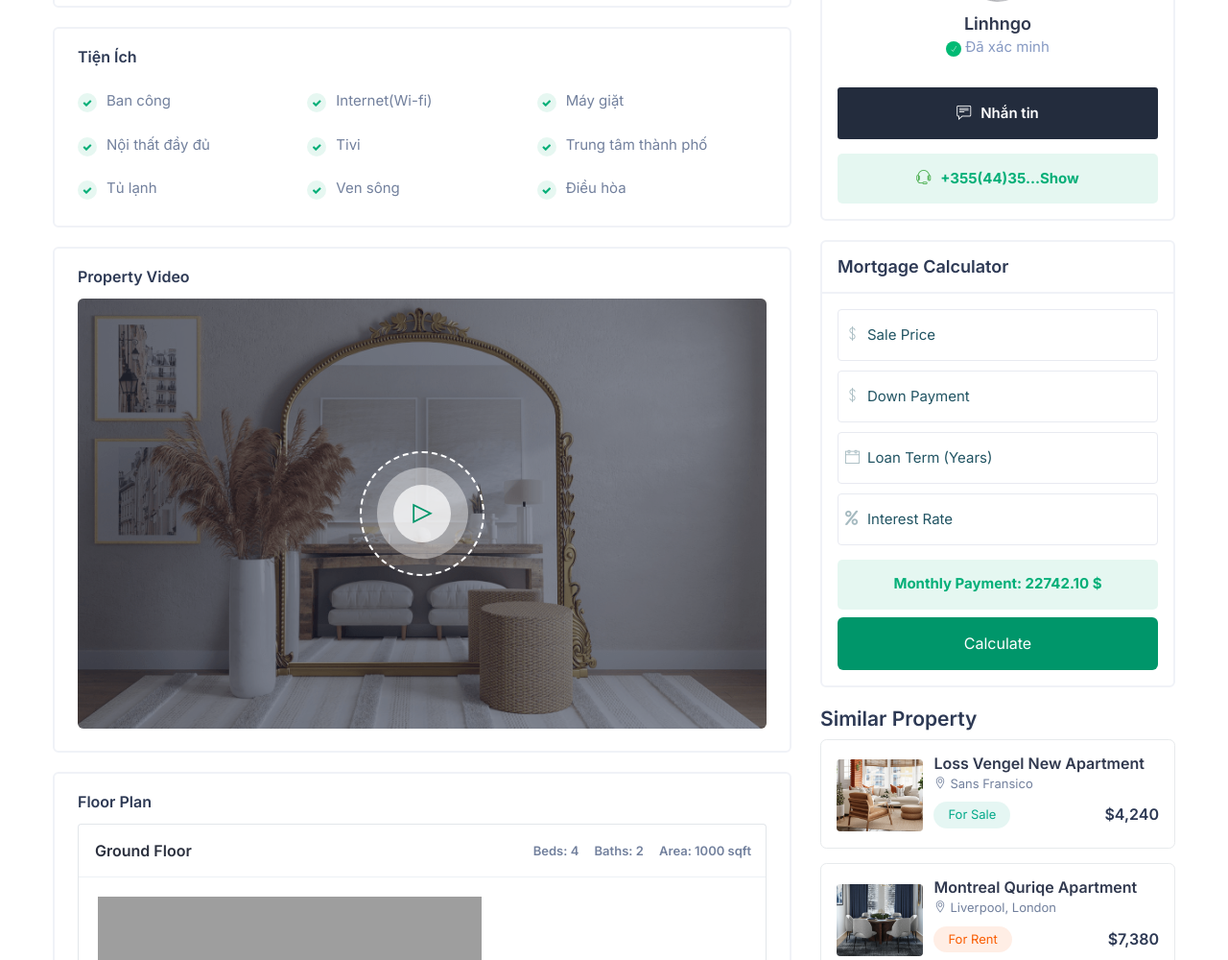
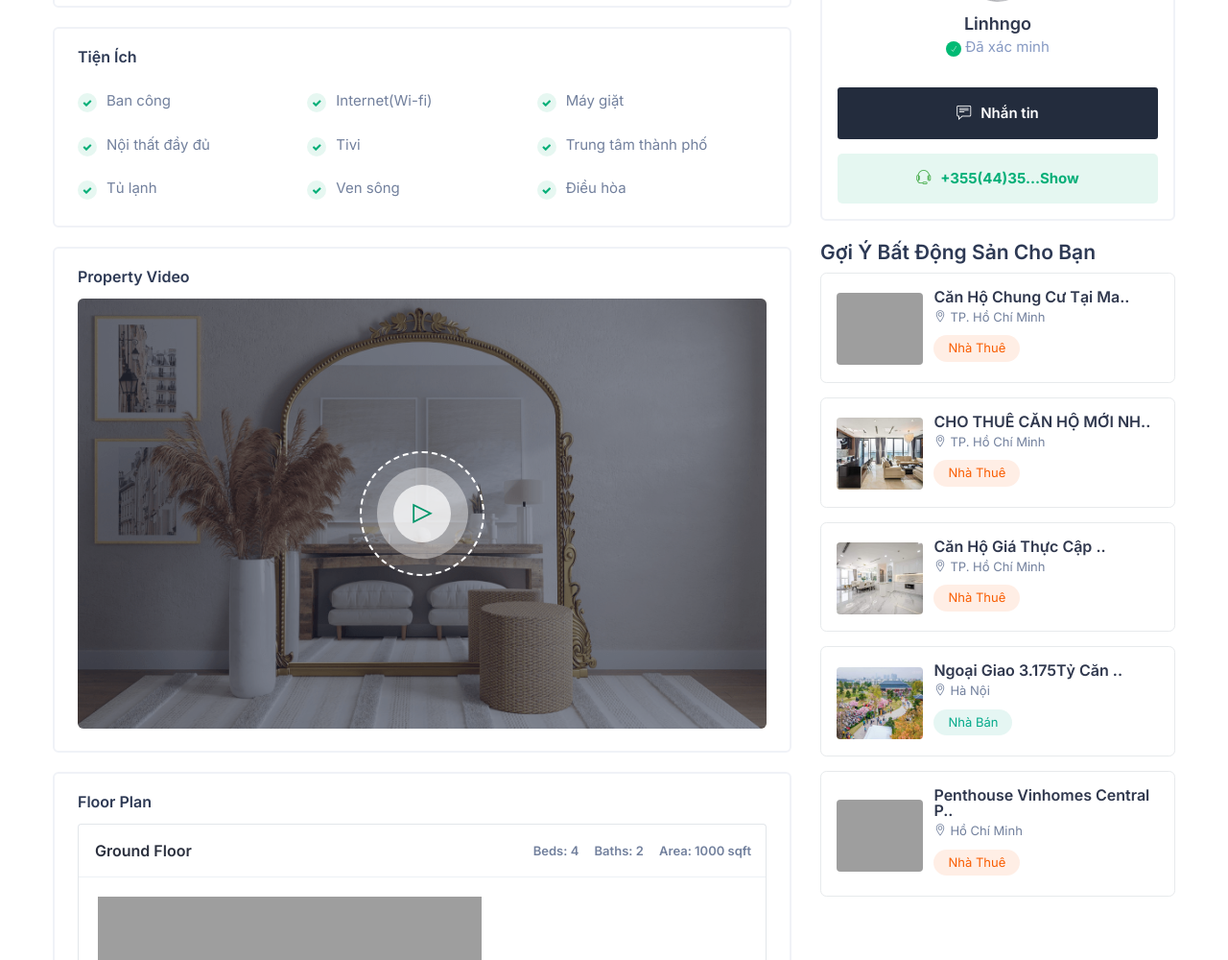
Before and after one commit to TilarnaExdilika/sancity, a PHP site: page /?controller=BdsRent&action=single&property_id=7 in a window 1280 px wide. Shown: the part 1432-2432 px from the top of the page at 96% size. Run offline with PHP 8.4, Linux system fonts and the light colour scheme; data comes from the database, SQL or seed files in the repository; some libraries are stand-ins or nearby versions; some web fonts are replaced; grey boxes are pictures that could not be loaded.

Commit message:
Cập nhật 28/06/2023
--Update PHP MVC

```diff
--- a/controller/BdsRent.php
+++ b/controller/BdsRent.php
@@ -50,9 +50,13 @@
                 // Định dạng lại giá bất động sản
                 $property['formatted_price'] = $this->formatPrice($property['price']);
 
-                // Truyền dữ liệu $property và $propertyImages vào view
+                // Lấy danh sách các bất động sản tương tự
+                $similarProperties = $this->model->getSimilarProperties($propertyId, $property['type_id']);
+
+                // Truyền dữ liệu $property, $propertyImages và $similarProperties vào view
                 $data['property'] = $property;
                 $data['propertyImages'] = $propertyImages;
+                $data['similarProperties'] = $similarProperties;
                 require_once 'view/bds_rent/single.php';
             } else {
                 // Xử lý trường hợp không tìm thấy bất động sản hoặc không có giá trị 'price'
@@ -63,5 +67,8 @@
             echo "Vui lòng cung cấp ID bất động sản.";
         }
     }
+
+
+
 }
 ?>
--- a/model/Property.php
+++ b/model/Property.php
@@ -108,5 +108,30 @@
         return $result;
     }
 
+    public function getSimilarProperties($propertyId, $typeId)
+{
+    $query = "
+    SELECT p.*, pt.type_name, bd.bedroom_count, ba.bathroom_count, l.city, pi.image_url
+    FROM properties p
+    INNER JOIN property_types pt ON p.type_id = pt.type_id
+    INNER JOIN property_details pd ON p.property_id = pd.property_id
+    INNER JOIN bedrooms bd ON pd.bedroom_id = bd.bedroom_id
+    INNER JOIN bathrooms ba ON pd.bathroom_id = ba.bathroom_id
+    LEFT JOIN locations l ON p.property_id = l.property_id
+    LEFT JOIN (
+        SELECT property_id, MIN(image_url) AS image_url
+        FROM property_images
+        GROUP BY property_id
+    ) pi ON p.property_id = pi.property_id
+    WHERE p.property_id != ? AND p.type_id = ?
+    ORDER BY p.property_id DESC";
+
+    $params = array($propertyId, $typeId);
+    $result = $this->db->getList($query, $params);
+
+    return $result;
+}
+
+
 }
 ?>
--- a/view/bds_rent/single.php
+++ b/view/bds_rent/single.php
@@ -256,7 +256,7 @@
 
 								<div class="block-body">
 									<div class="map-container">
-										<iframe src="https://www.google.com/maps/embed?pb=!1m18!1m12!1m3!1d15090.183774083564!2d72.82822336977539!3d18.99565!2m3!1f0!2f0!3f0!3m2!1i1024!2i768!4f13.1!3m3!1m2!1s0x3be7cef0d17ace6f%3A0xba0d758b25d8b289!2sICICI%20Bank%20Curry%20Road%2C%20Mumbai-Branch%20%26%20ATM!5e0!3m2!1sen!2sin!4v1624183548415!5m2!1sen!2sin" class="full-width" height="450" style="border:0;" allowfullscreen="" loading="lazy"></iframe>
+										<iframe src="https://www.google.com/maps/d/embed?mid=1JUsMjCV0IBtOuR1qTuEilkkrC_Q&hl=en_US&ehbc=2E312F" class="full-width" height="450" style="border:0;" allowfullscreen="" loading="lazy"></iframe>
 									</div>
 
 								</div>
@@ -709,9 +709,9 @@
 									</div>
 									<div class="price_offer">giảm 20%</div>
 								</div>
+								<?php if ($property['status'] == 'Thuê'): ?>
 									<div class="side-booking-body">
 										<div class="row">
-									<?php if ($property['status'] == 'Thuê'): ?>
 											<div class="col-lg-6 col-md-6 col-sm-6 col-6">
 												<div class="form-group">
 													<label>Thời gian thuê</label>
@@ -752,9 +752,60 @@
 													</div>
 												</div>
 											</div>
-									<?php endif; ?>
 										</div>
 									</div>
+								<?php else: ?>
+									<div class="sider_blocks_wrap p-3">
+										<div class="text-center">
+											<h4 class="mb-0">Liên hệ hợp đồng</h4>
+											<a class="_calss_tyui" href="tel:4048651904">(404) 865-1904</a>
+										</div>
+										<div class="login-form">
+											<form>
+												<div class="row">
+
+													<div class="col-lg-12 col-md-12">
+														<div class="form-group">
+															<label>Name*</label>
+															<input type="text" class="form-control">
+														</div>
+													</div>
+													<div class="col-lg-12 col-md-12">
+														<div class="form-group">
+															<label>Email*</label>
+															<input type="email" class="form-control">
+														</div>
+													</div>
+													<div class="col-lg-12 col-md-12">
+														<div class="form-group">
+															<label>Phone</label>
+															<input type="text" class="form-control">
+														</div>
+													</div>
+												</div>
+												<div class="default-terms_wrap">
+													<div class="default-terms_flex">
+														<input id="vd" class="checkbox-custom" name="vd" type="checkbox">
+														<!-- <label for="vd" class="checkbox-custom-label">Live Video Tour</label> -->
+													</div>
+												</div>
+												<div class="default-terms_wrap">
+													<div class="default-terms_flex">
+														<input id="tm" class="checkbox-custom" name="tm" type="checkbox">
+														<label for="tm" class="checkbox-custom-label"></label>
+													</div>
+													<div class="default-terms">
+														Bằng cách gửi biểu mẫu này, bạn đồng ý với <a href="#" title="Terms of Service">điều khoản dịch vụ</a> và <a href="#" title="Privacy Policy">Chính sách</a> của chúng tôi .</div>
+												</div>
+												<div class="form-group">
+													<button type="submit" class="btn btn-md full-width pop-login">Send Message</button>
+												</div>
+
+											</form>
+										</div>
+									</div>
+								<?php endif; ?>
+
 								</div>
 
 
@@ -779,127 +830,58 @@
 									</div>
 								</div>
 
-								<!-- Mortgage Calculator -->
-								<div class="sider_blocks_wrap">
-									<div class="side-booking-header">
-										<h4 class="m-0">Mortgage Calculator</h4>
-									</div>
 
-									<div class="sider-block-body p-3">
-										<div class="form-group">
-											<div class="input-with-icon">
-												<input type="text" class="form-control light" placeholder="Sale Price">
-												<i class="ti-money"></i>
-											</div>
-										</div>
-
-										<div class="form-group">
-											<div class="input-with-icon">
-												<input type="text" class="form-control light" placeholder="Down Payment">
-												<i class="ti-money"></i>
-											</div>
-										</div>
-
-										<div class="form-group">
-											<div class="input-with-icon">
-												<input type="text" class="form-control light" placeholder="Loan Term (Years)">
-												<i class="ti-calendar"></i>
-											</div>
-										</div>
-
-										<div class="form-group">
-											<div class="input-with-icon">
-												<input type="text" class="form-control light" placeholder="Interest Rate">
-												<i class="fa fa-percent"></i>
-											</div>
-										</div>
-										<div class="mortgage mb-2">Monthly Payment: 22742.10 $</div>
-										<button class="btn book_btn theme-bg">Calculate</button>
-									</div>
-								</div>
 
 								<!-- Similar Property -->
 								<div class="sidebar-widgets">
 
-									<h4>Similar Property</h4>
+									<h4>Gợi ý bất động sản cho bạn</h4>
 
 									<div class="sidebar_featured_property">
 
+									<?php foreach ($similarProperties as $property) : ?>
 										<!-- List Sibar Property -->
 										<div class="sides_list_property">
 											<div class="sides_list_property_thumb">
-												<img src="public/img/p-1.png" class="img-fluid" alt="" />
+												<img src="public/upload/properties/<?php echo $property['image_url']; ?>" class="img-fluid" alt="" />
 											</div>
 											<div class="sides_list_property_detail">
-												<h4><a href="single-property-1.html">Loss vengel New Apartment</a></h4>
-												<span><i class="ti-location-pin"></i>Sans Fransico</span>
+												<h4><a href="?controller=BdsRent&action=single&property_id=<?php echo $property['property_id']; ?>">
+												<?php
+													$property_name = $property['property_name'];
+
+													if (strlen($property_name) > 30) {
+														$property_name = substr($property_name, 0, 28) . '..';
+													}
+
+													echo htmlentities($property_name);
+
+												?>
+												</a></h4>
+												<span><i class="ti-location-pin"></i><?php echo $property['city']; ?></span>
 												<div class="lists_property_price">
 													<div class="lists_property_types">
-														<div class="property_types_vlix sale">For Sale</div>
+													<div class="property_types_vlix <?php
+														if ($property['status'] == 'Bán') {
+															echo 'sale';
+														} elseif ($property['status'] == 'Thuê') {
+															echo '';
+														} else {
+															echo 'buy';
+														}
+													?>">
+														Nhà <?php echo $property['status']; ?>
+													</div>
+
 													</div>
 													<div class="lists_property_price_value">
-														<h4>$4,240</h4>
+														<h4></h4>
 													</div>
 												</div>
 											</div>
 										</div>
+										<?php endforeach; ?>
 
-										<!-- List Sibar Property -->
-										<div class="sides_list_property">
-											<div class="sides_list_property_thumb">
-												<img src="public/img/p-4.png" class="img-fluid" alt="" />
-											</div>
-											<div class="sides_list_property_detail">
-												<h4><a href="single-property-1.html">Montreal Quriqe Apartment</a></h4>
-												<span><i class="ti-location-pin"></i>Liverpool, London</span>
-												<div class="lists_property_price">
-													<div class="lists_property_types">
-														<div class="property_types_vlix">For Rent</div>
-													</div>
-													<div class="lists_property_price_value">
-														<h4>$7,380</h4>
-													</div>
-												</div>
-											</div>
-										</div>
-
-										<!-- List Sibar Property -->
-										<div class="sides_list_property">
-											<div class="sides_list_property_thumb">
-												<img src="public/img/p-7.png" class="img-fluid" alt="" />
-											</div>
-											<div class="sides_list_property_detail">
-												<h4><a href="single-property-1.html">Curmic Studio For Office</a></h4>
-												<span><i class="ti-location-pin"></i>Montreal, Canada</span>
-												<div class="lists_property_price">
-													<div class="lists_property_types">
-														<div class="property_types_vlix buy">For Buy</div>
-													</div>
-													<div class="lists_property_price_value">
-														<h4>$8,730</h4>
-													</div>
-												</div>
-											</div>
-										</div>
-
-										<!-- List Sibar Property -->
-										<div class="sides_list_property">
-											<div class="sides_list_property_thumb">
-												<img src="public/img/p-5.png" class="img-fluid" alt="" />
-											</div>
-											<div class="sides_list_property_detail">
-												<h4><a href="single-property-1.html">Montreal Quebec City</a></h4>
-												<span><i class="ti-location-pin"></i>Sreek View, New York</span>
-												<div class="lists_property_price">
-													<div class="lists_property_types">
-														<div class="property_types_vlix">For Rent</div>
-													</div>
-													<div class="lists_property_price_value">
-														<h4>$6,240</h4>
-													</div>
-												</div>
-											</div>
-										</div>
 
 									</div>
 
```
Lines whose indentation alone changed are shown as unchanged.
